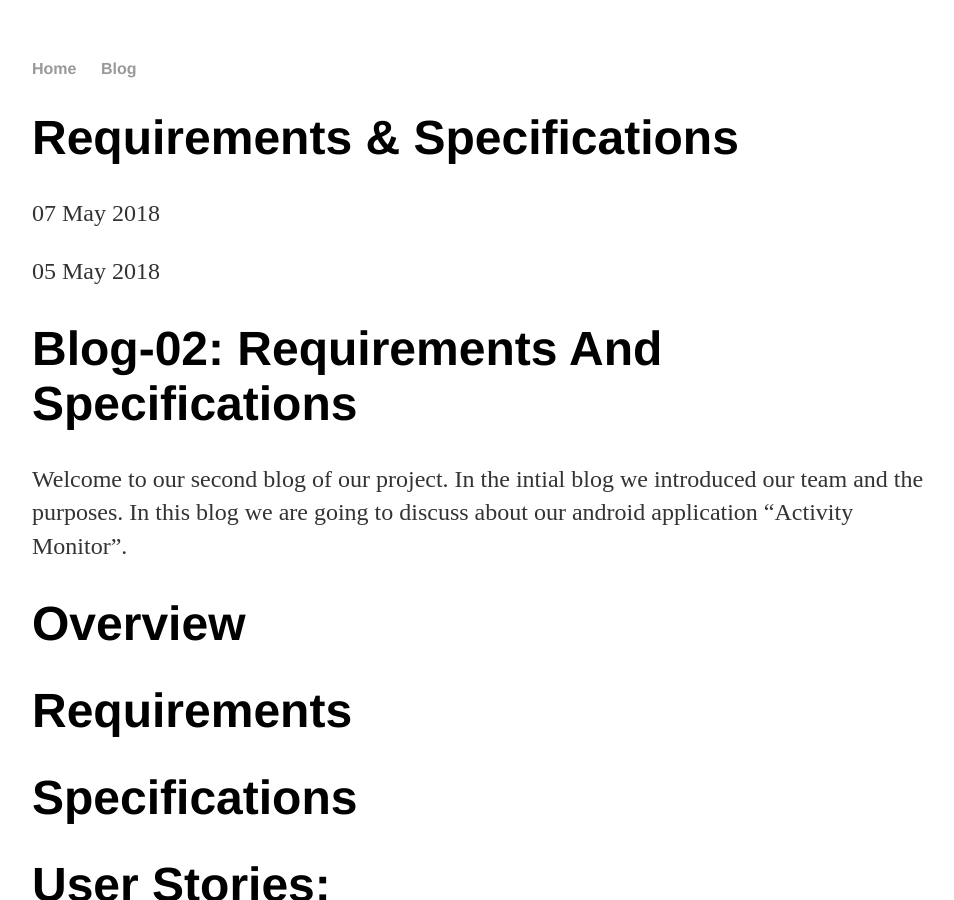
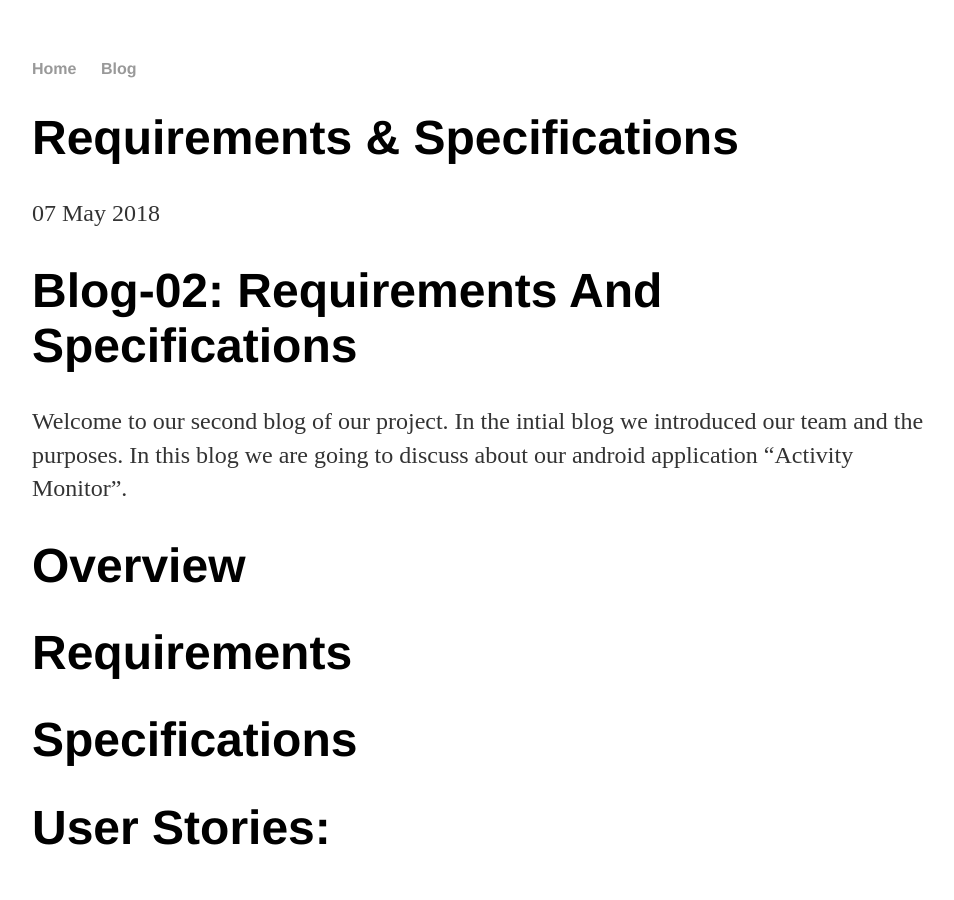
Before and after one commit to AntoThomasK03/isee2018-TeamWithNoName, a Jekyll site: the page built from docs/_posts/2018-05-07-Requirements-&-Specifications.md, in a window 1280 px wide and 900 px high. Shown: the whole window, without its empty margins (160-1114 px from the left). Built offline with Jekyll 4.4.1, drawn with Linux system fonts in a browser that asks for light colours; our own code applies the rules of GitHub Pages for plain Markdown files.

Commit message:
Update 2018-05-07-Requirements-&-Specifications.md

```diff
--- a/docs/_posts/2018-05-07-Requirements-&-Specifications.md
+++ b/docs/_posts/2018-05-07-Requirements-&-Specifications.md
@@ -1,4 +1,3 @@
-05 May 2018
 <h1>Blog-02: Requirements And Specifications</h1>
 Welcome to our second blog of our project. In the intial blog we introduced our team and the purposes. In this blog we are going to discuss about our android application "Activity Monitor".
 <h1>Overview</h1>
```
